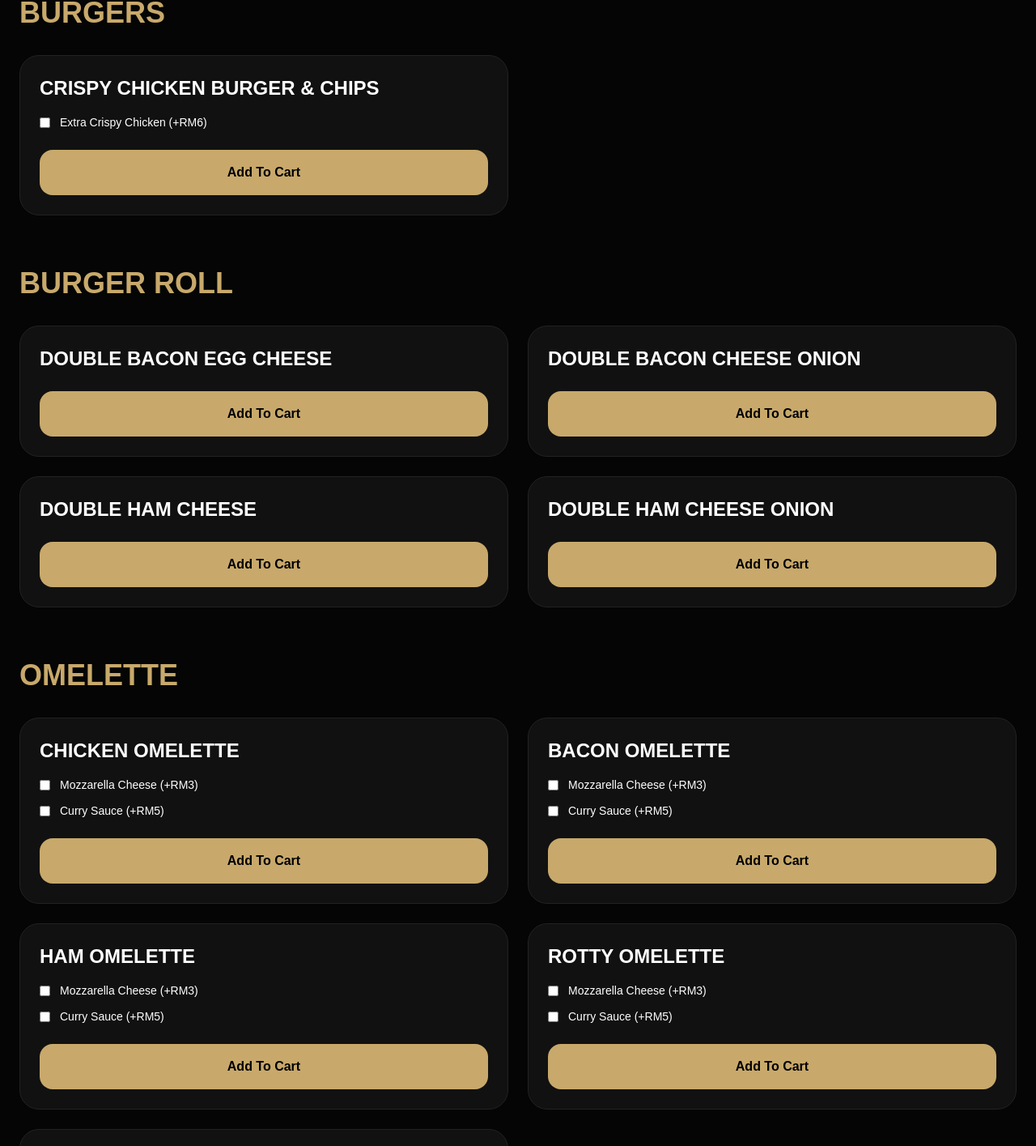
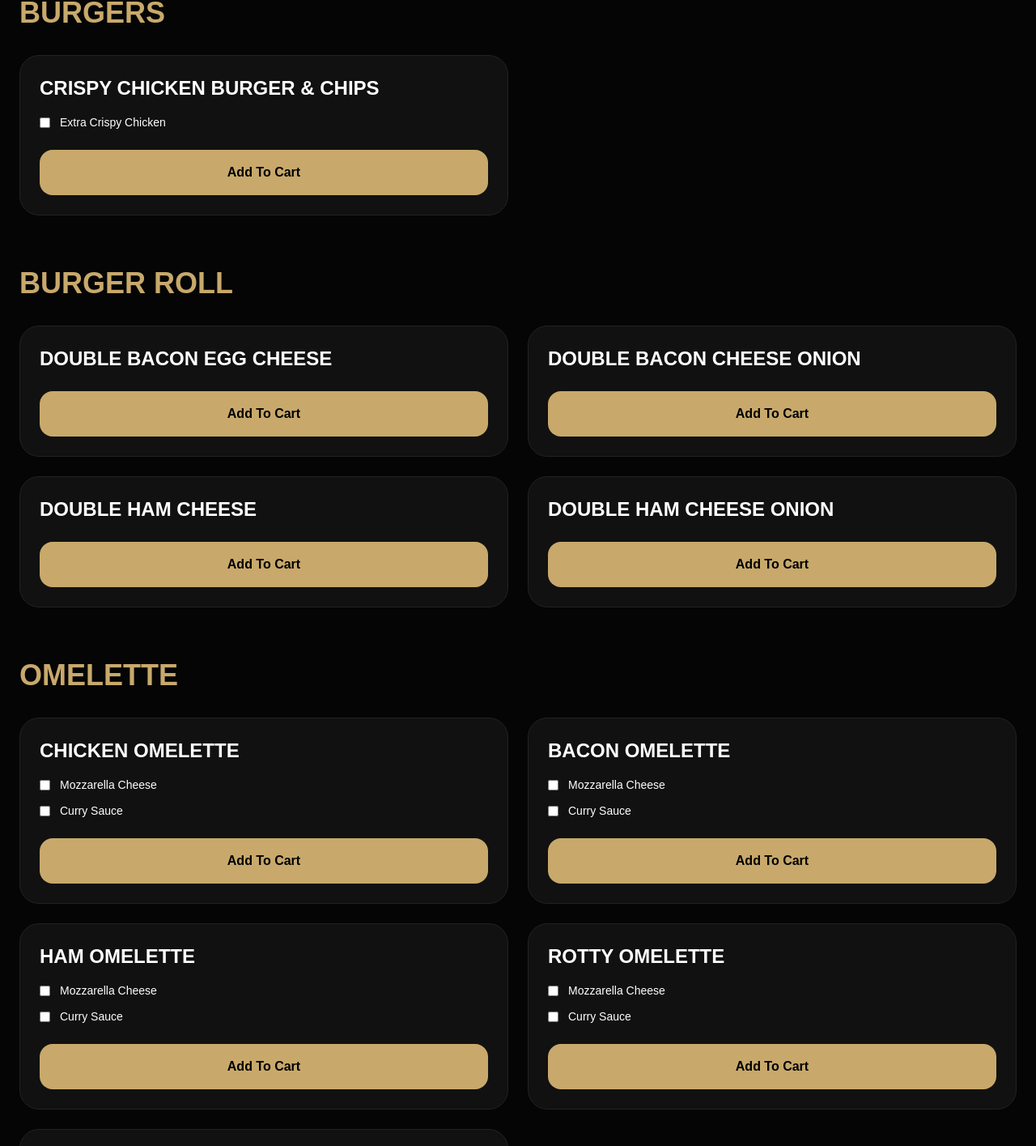
Before and after one commit to diveyaa16/mamasan-scorpion, a Next.js app: page / in a window 1280 px wide. Shown: the part 1091-2506 px from the top of the page at 81% size. Built offline with nearby package versions, Linux system fonts and the light colour scheme.

Commit message:
hidden fronted pricing

```diff
--- a/app/page.tsx
+++ b/app/page.tsx
@@ -348,7 +348,7 @@ setTimeout(() => {
           })
         }
       />
-      Extra Protein (+RM5)
+      Extra Protein
     </label>
 
   </div>
@@ -368,7 +368,7 @@ setTimeout(() => {
           })
         }
       />
-      Mozzarella Cheese (+RM3)
+      Mozzarella Cheese
     </label>
 
     <label className="flex items-center gap-3 text-sm">
@@ -382,7 +382,7 @@ setTimeout(() => {
       })
     }
   />
-  Curry Sauce (+RM5)
+  Curry Sauce
 </label>
 
   </div>
@@ -403,7 +403,7 @@ setTimeout(() => {
         })
       }
     />
-    Extra Chicken (+RM5)
+    Extra Chicken
   </label>
 )}
 
@@ -438,7 +438,7 @@ setTimeout(() => {
           })
         }
       />
-      Extra Crispy Chicken (+RM6)
+      Extra Crispy Chicken
     </label>
 
   </div>
@@ -480,7 +480,7 @@ setTimeout(() => {
                     <div className="mt-5">
 
                       <p className="text-gray-400 text-sm mb-3">
-                        ADD SYRUP (+RM3)
+                        ADD SYRUP
                       </p>
 <div className="mt-4 space-y-3">
 
@@ -495,7 +495,7 @@ setTimeout(() => {
         })
       }
     />
-    Extra Shot Coffee (+RM2)
+    Extra Shot Coffee
   </label>
 
   <label className="flex items-center gap-3 text-sm">
@@ -509,7 +509,7 @@ setTimeout(() => {
         })
       }
     />
-    Extra Syrup Shot (+RM2)
+    Extra Syrup Shot
   </label>
 
 </div>
@@ -701,9 +701,6 @@ setTimeout(() => {
 
                   </div>
 
-                  <p className="text-[#c8a96b] font-bold">
-                    RM{(item.finalPrice || 0) * (item.quantity || 1)}
-                  </p>
 
                 </div>
 
@@ -772,9 +769,9 @@ setTimeout(() => {
 
             <div className="mt-10 border-t border-[#222] pt-8">
 
-              <h3 className="text-3xl font-black">
-                TOTAL: RM{total}
-              </h3>
+              <h3 className="text-2xl font-black text-[#c8a96b]">
+  Review Your Order
+</h3>
 
              <button
   onClick={() => {
```
